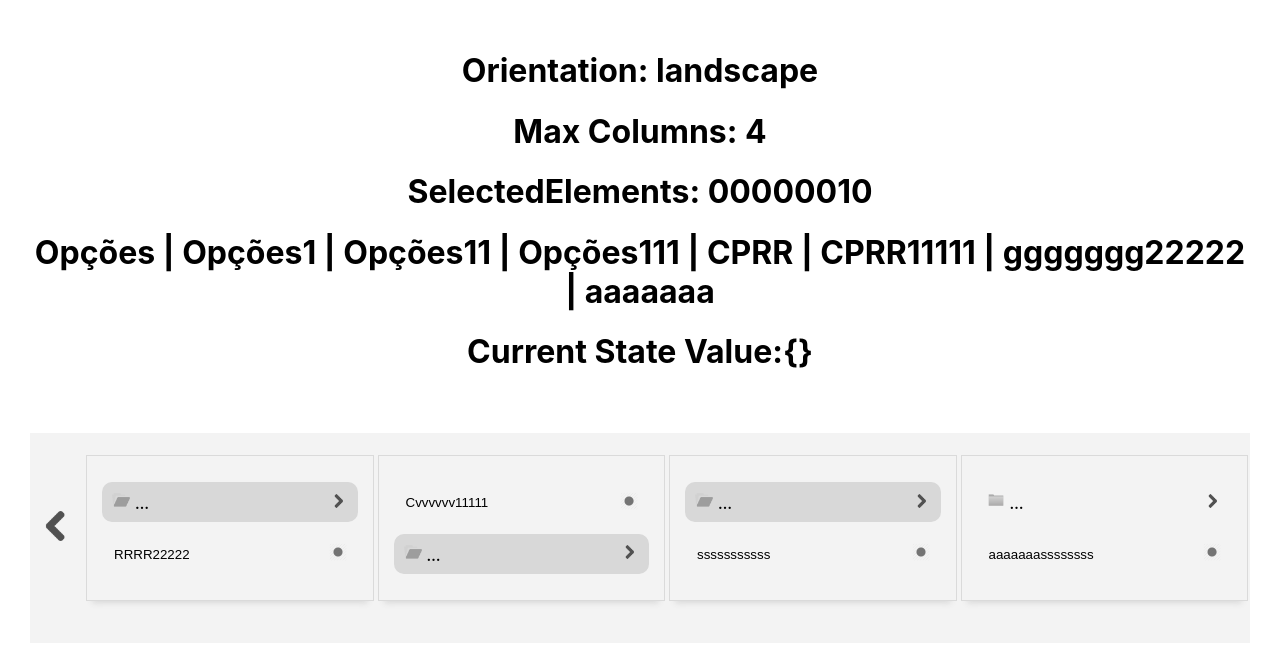
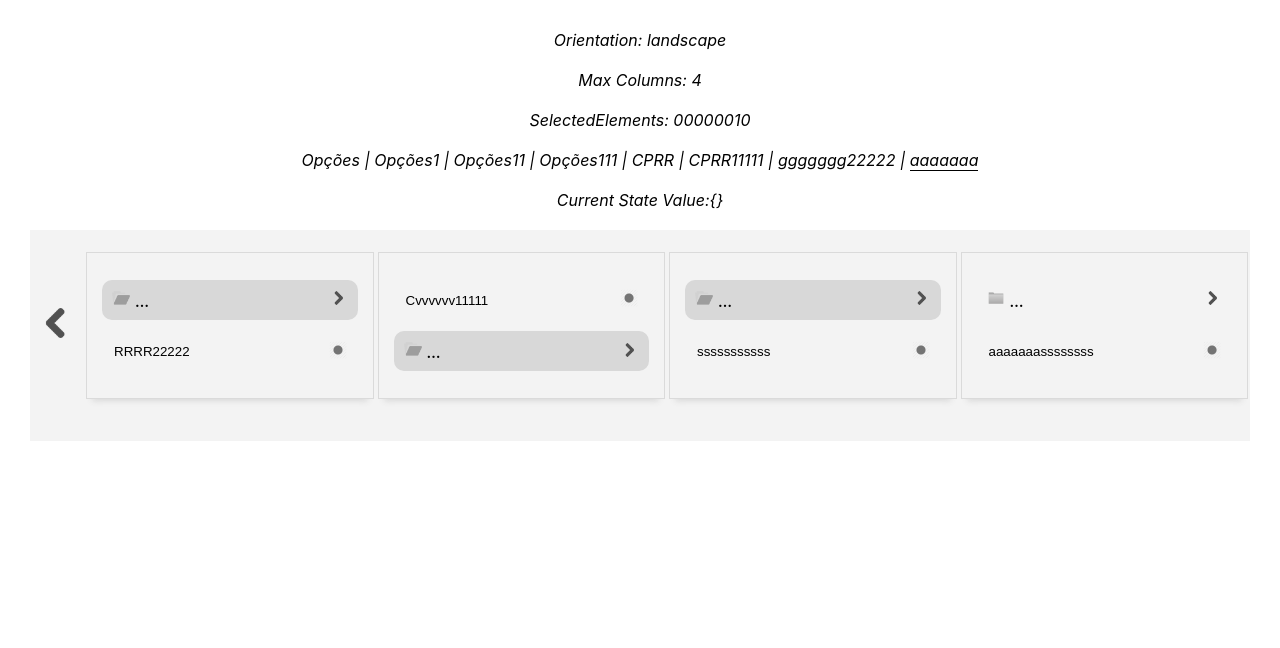
Before and after one commit to zealves/browse-tree, a React (Create React App) app: page / in a window 1280 px wide. Shown: the top 648 px of the page. Built offline with nearby package versions, Linux system fonts and the light colour scheme.

Commit message:
Change path style

```diff
--- a/src/components/browseTree/browseTree.css
+++ b/src/components/browseTree/browseTree.css
@@ -136,3 +136,7 @@ h1 .renderChildren {
     -webkit-animation-name: fadeIn;
     animation-name: fadeIn;
 }
+
+i.lastItem {
+    border-bottom: 1px solid black;
+}
--- a/src/components/browseTree/browseTree.js
+++ b/src/components/browseTree/browseTree.js
@@ -47,7 +47,7 @@ class BrowseTree extends Component {
             maxColumns: null,
             showBackBtn: false,
             currentValue: {},
-            path: ''
+            path: []
         }
         this.defaultColumns = 7
         this.layoutOrientation = { display: this.props.orientation === 'portrait' ? 'block' : 'flex' }
@@ -70,7 +70,7 @@ class BrowseTree extends Component {
             if (e.hidden) showBackBtn = true
         })
 
-        const path = this.getPath(0, selected, this.state.elements, [], '')
+        const path = this.getPath(0, selected, this.state.elements, [], [])
         this.setState({ path, maxColumns, showBackBtn, childrenElements, selectedElements: selected })
     }
 
@@ -126,7 +126,7 @@ class BrowseTree extends Component {
             currentValue = value
         }
 
-        const path = this.getPath(0, selectedElements, this.state.elements, [], '')
+        const path = this.getPath(0, selectedElements, this.state.elements, [], [])
         this.setState({ path, childrenElements, selectedElements, currentValue, showBackBtn, columnPosition })
         this.props.onUpdate(currentValue)
     }
@@ -163,7 +163,7 @@ class BrowseTree extends Component {
                 }
             }
         }
-        const path = this.getPath(0, selectedElements, this.state.elements, [], '')
+        const path = this.getPath(0, selectedElements, this.state.elements, [], [])
         this.setState({ path, showBackBtn, selectedElements, childrenElements })
     }
 
@@ -192,7 +192,7 @@ class BrowseTree extends Component {
             childrenElements[columnPosition][index].title = target.value
         }
         //target.readOnly = true
-        const path = this.getPath(0, this.state.selectedElements, elements_, [], '')
+        const path = this.getPath(0, this.state.selectedElements, elements_, [], [])
         this.setState({ path, childrenElements, elements: elements_ })
     }
 
@@ -204,7 +204,7 @@ class BrowseTree extends Component {
                 list[index].selected = true
                 if (list[index]) {
                     res.push(list[index])
-                    path = list[index].title
+                    path.push(list[index].title)
                     return this.getPath(1, selected, list, res, path)
                 }
             }
@@ -212,7 +212,7 @@ class BrowseTree extends Component {
                 if (res[pos - 1] && res[pos - 1].children && res[pos - 1].children[index]) {
                     res[pos - 1].children[index].selected = true
                     res.push(res[pos - 1].children[index])
-                    path += ' | ' + res[pos - 1].children[index].title
+                    path.push(res[pos - 1].children[index].title)
                     return this.getPath(pos + 1, selected, list, res, path)
                 }
             }
@@ -221,19 +221,27 @@ class BrowseTree extends Component {
     }
 
     render() {
-        const { childrenElements, selectedElements, currentValue } = this.state
+        const { childrenElements, selectedElements, currentValue, path } = this.state
         return (
             <div className='rootBrowseTree'>
                 {this.props.dev && (
                 <div>
-                    <h1>Orientation:  {this.props.orientation === 'portrait' ? 'portrait' : 'landscape'}</h1>
-                    <h1>Max Columns: {this.state.maxColumns}</h1>
-                    <h1>SelectedElements: {selectedElements.map(e => e)}</h1>
-                    <h1>{this.state.path}</h1>
-                    <h1>
+                    <div><i>Orientation:  {this.props.orientation === 'portrait' ? 'portrait' : 'landscape'}</i></div>
+                    <br></br>
+                    <div><i>Max Columns: {this.state.maxColumns}</i></div>
+                    <br></br>
+                    <div><i>SelectedElements: {selectedElements.map(e => e)}</i></div>
+                    <br></br>
+                    <div>
+                    {path.map((e, i) => (
+                        path.length - 1 === i ? <i key={i} className='lastItem'>{e}</i> : (<i key={i}>{e}  | </i>)
+                    ))}
+                    </div>
+                    <br></br>
+                    <i>
                         Current State Value:
                         {JSON.stringify(currentValue)}
-                    </h1>
+                    </i>
                     <br></br>
                     <br></br>
                 </div>
```
